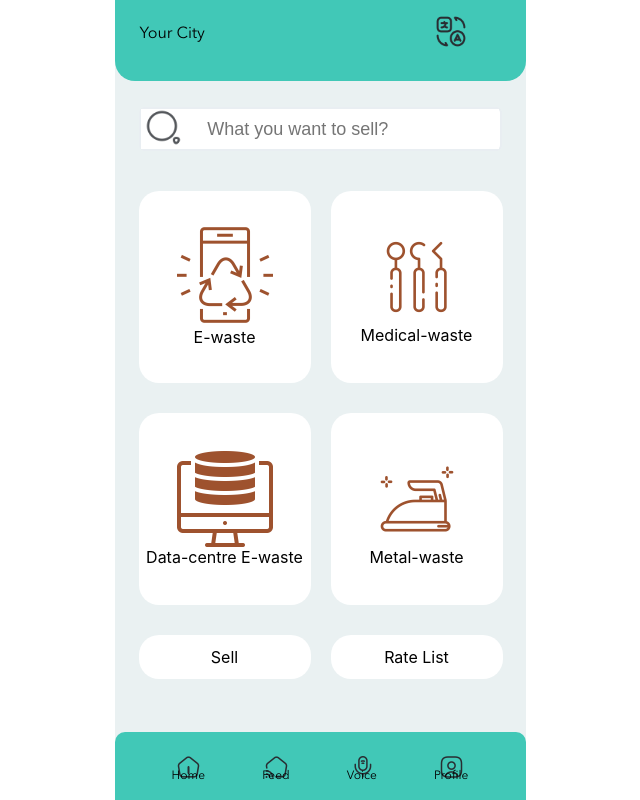
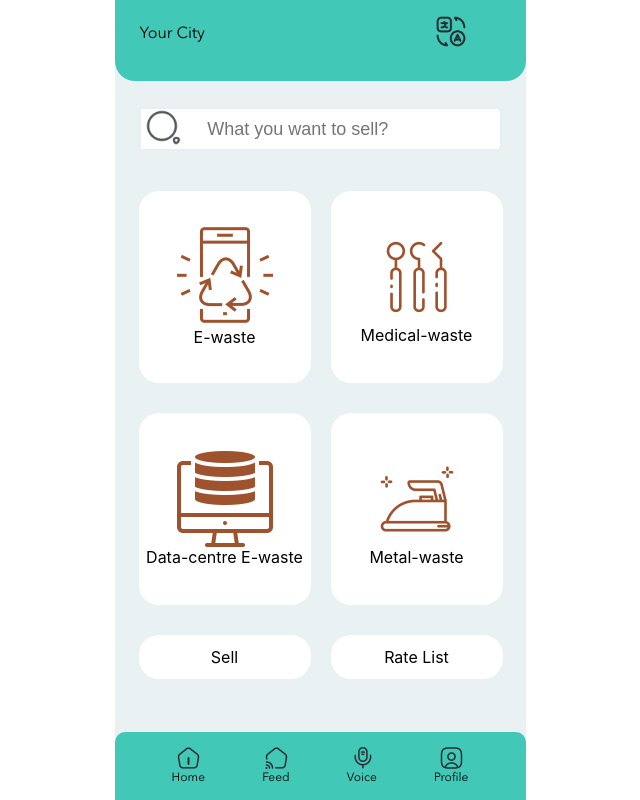
Before and after one commit to girishv694/E-wasteManagement, a React (Create React App) app in the folder project/: page /ewaste in a window 1280 px wide. Shown: the whole page, without its empty margins (320-960 px from the left). Built offline with nearby package versions, Linux system fonts and the light colour scheme; no server answers.

Commit message:
ewaste page corrected and link to page 93

```diff
--- a/project/src/components/Ewaste.jsx
+++ b/project/src/components/Ewaste.jsx
@@ -69,21 +69,21 @@ const Ewaste = () => {
 
 
             <div id="bottom_bar">
-                <div>
+                <div className="bottom_divs">
                     <img className="bottom_img" src="Images/home151.png" alt="" />
-                    <p className="bottom_p">Home</p>
+                    Home
                 </div>
-                <div>
+                <div className="bottom_divs">
                     <img className="bottom_img" src="Images/feed151.png" alt="" />
-                    <p className="bottom_p">Feed</p>
+                    Feed
                 </div>
-                <div>
+                <div className="bottom_divs">
                     <img className="bottom_img" src="Images/voice151.png" alt="" />
-                    <p className="bottom_p">Voice</p>
+                    Voice
                 </div>
-                <div>
+                <div className="bottom_divs">
                     <img className="bottom_img" src="Images/profile151.png" alt="" />
-                    <p className="bottom_p">Profile</p>
+                    Profile
                 </div>
 
             </div>
--- a/project/src/css/e_waste.css
+++ b/project/src/css/e_waste.css
@@ -148,17 +148,23 @@ background: #41C8B7;
 border-radius: 10px 10px 0px 0px;
 }
 
+.bottom_divs{
+    font-family: "Avenir_Next";
+    font-style: normal;
+    font-weight: 500;
+    font-size: 12px;
+    line-height: 16px;
+
+    display: flex;
+    flex-direction: column;
+    align-items: center;
+    justify-content: center;
+    text-align: center;
+
+}
+
 
 .bottom_img{
 width: 24px;
 height: 24px;
-margin-bottom: -15px;
 }
-
-.bottom_p{
-font-family: "Avenir_Next";
-font-style: normal;
-font-weight: 500;
-font-size: 12px;
-line-height: 16px;
-}
```
